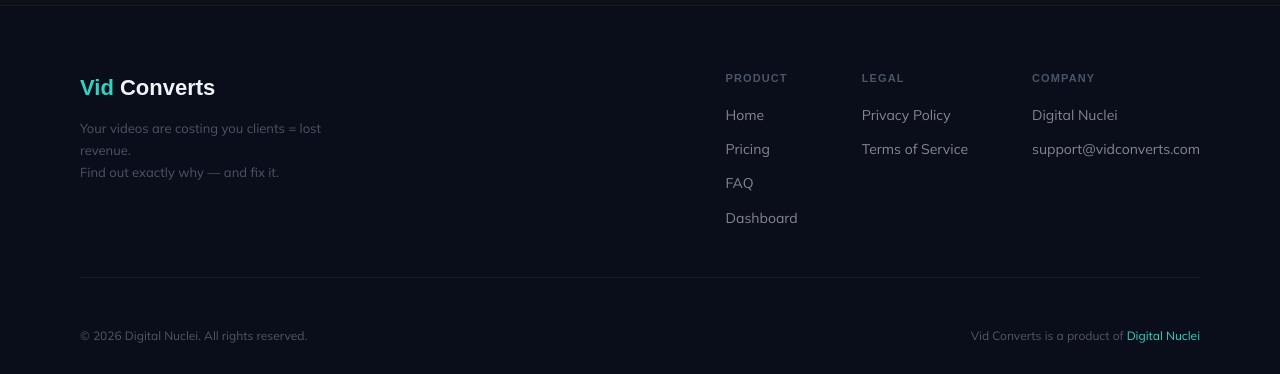
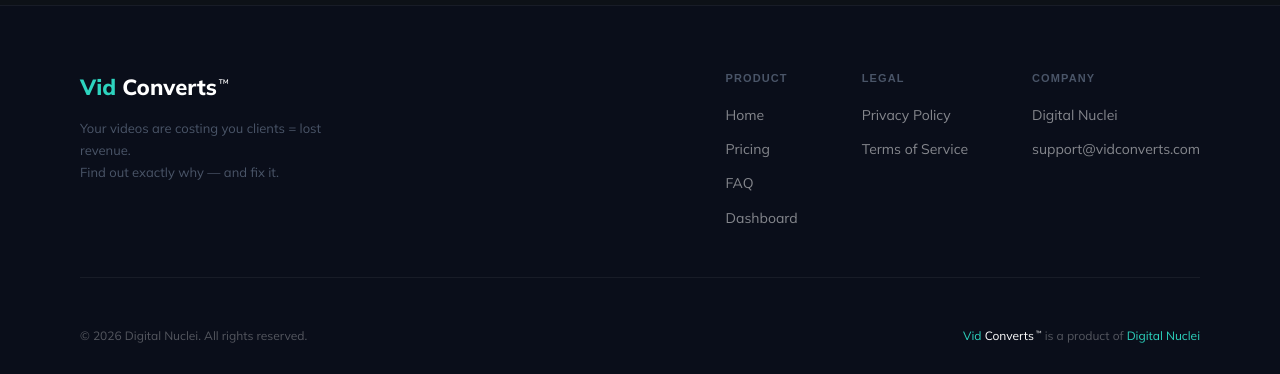
Before and after one commit to JsnMLP/vid-converts, a Next.js app: page / in a window 1280 px wide. Shown: the part 1758-2132 px from the top of the page. Built offline with nearby package versions, Linux system fonts and the light colour scheme; no server answers; a web font is replaced by a local one.

Commit message:
Add BrandLogo TM to home page footer

```diff
--- a/src/app/page.tsx
+++ b/src/app/page.tsx
@@ -5,6 +5,7 @@
 import styles from './page.module.css'
 import AuthModal from '@/components/AuthModal'
 import Navbar from '@/components/Navbar'
+import BrandLogo from '@/components/BrandLogo'
 import { User } from '@supabase/supabase-js'
 
 export default function Home() {
@@ -141,7 +142,7 @@
         <div className={styles.footerInner}>
           <div className={styles.footerTop}>
             <div className={styles.footerBrand}>
-              <span className={styles.footerLogo}><span style={{ color: 'var(--teal)' }}>Vid</span> Converts</span>
+              <BrandLogo className={styles.footerLogo} />
               <span className={styles.footerTagline}>Your videos are costing you clients = lost revenue.<br />Find out exactly why — and fix it.</span>
             </div>
             <div className={styles.footerLinks}>
@@ -166,7 +167,7 @@
           </div>
           <div className={styles.footerBottom}>
             <span>© 2026 Digital Nuclei. All rights reserved.</span>
-            <span>Vid Converts is a product of <a href="https://digitalnuclei.com" target="_blank" rel="noopener noreferrer" className={styles.footerTealLink}>Digital Nuclei</a></span>
+            <span><BrandLogo /> is a product of <a href="https://digitalnuclei.com" target="_blank" rel="noopener noreferrer" className={styles.footerTealLink}>Digital Nuclei</a></span>
           </div>
         </div>
       </footer>
```
